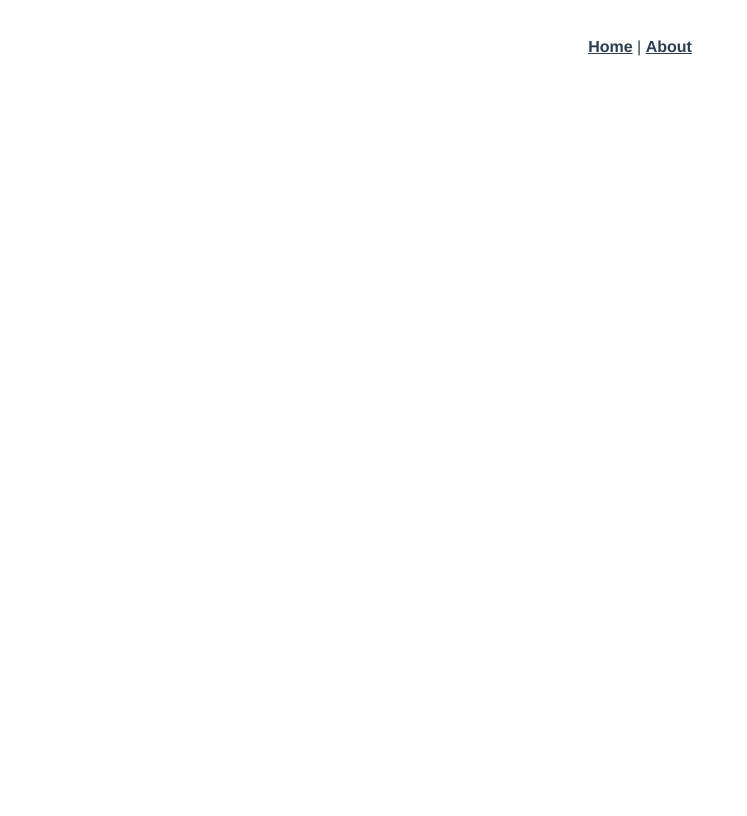
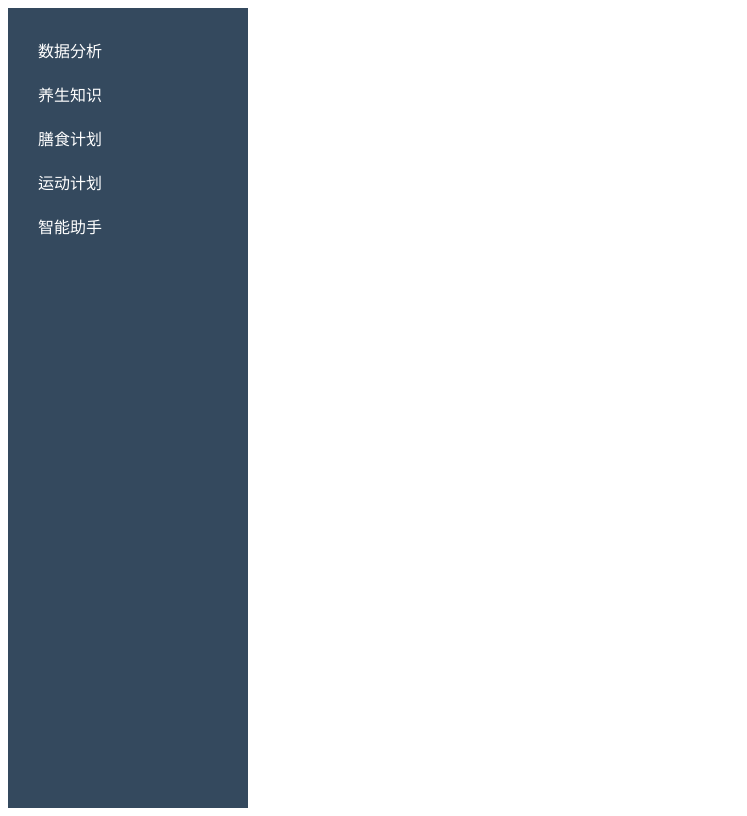
Before and after one commit to Ssuudaa/keepHealth, a Vue app: page /home in a window 1280 px wide. Shown: the whole page, without its empty margins (0-747 px from the left). Built offline with nearby package versions, Linux system fonts and the light colour scheme.

Commit message:
初始化项目

```diff
--- a/src/App.vue
+++ b/src/App.vue
@@ -1,31 +1,3 @@
 <template>
-  <div id="app">
-    <div id="nav">
-      <router-link to="/">Home</router-link> |
-      <router-link to="/about">About</router-link>
-    </div>
-    <router-view />
-  </div>
+  <router-view></router-view>
 </template>
-
-<style>
-#app {
-  font-family: "Avenir", Helvetica, Arial, sans-serif;
-  -webkit-font-smoothing: antialiased;
-  -moz-osx-font-smoothing: grayscale;
-  text-align: center;
-  color: #2c3e50;
-}
-#nav {
-  padding: 30px;
-}
-
-#nav a {
-  font-weight: bold;
-  color: #2c3e50;
-}
-
-#nav a.router-link-exact-active {
-  color: #42b983;
-}
-</style>
--- a/src/main.js
+++ b/src/main.js
@@ -1,10 +1,10 @@
 import Vue from "vue";
 import App from "./App.vue";
-import router from "./router";
+import router from "./router"; // 这里引入 router.js
 
 Vue.config.productionTip = false;
 
 new Vue({
   router,
-  render: h => h(App)
+  render: (h) => h(App),
 }).$mount("#app");
--- a/src/router.js
+++ b/src/router.js
@@ -1,6 +1,13 @@
 import Vue from "vue";
 import Router from "vue-router";
 import Home from "./views/Home.vue";
+import DataAnalysis from "./views/DataAnalysis.vue";
+import HealthKnowledge from "./views/HealthKnowledge.vue";
+import MealPlan from "./views/MealPlan.vue";
+import ExercisePlan from "./views/ExercisePlan.vue";
+import SmartAssistant from "./views/SmartAssistant.vue";
+import Landing from "./views/Landing.vue";
+
 
 Vue.use(Router);
 
@@ -8,19 +15,17 @@ export default new Router({
   mode: "history",
   base: process.env.BASE_URL,
   routes: [
+    { path: "/", component: Landing },
     {
-      path: "/",
-      name: "home",
-      component: Home
+      path: "/home",
+      component: Home,
+      children: [
+        { path: "data", component: DataAnalysis },
+        { path: "knowledge", component: HealthKnowledge },
+        { path: "meal", component: MealPlan },
+        { path: "exercise", component: ExercisePlan },
+        { path: "assistant", component: SmartAssistant },
+      ],
     },
-    {
-      path: "/about",
-      name: "about",
-      // route level code-splitting
-      // this generates a separate chunk (about.[hash].js) for this route
-      // which is lazy-loaded when the route is visited.
-      component: () =>
-        import(/* webpackChunkName: "about" */ "./views/About.vue")
-    }
   ]
 });
--- a/src/views/Home.vue
+++ b/src/views/Home.vue
@@ -1,18 +1,43 @@
 <template>
   <div class="home">
-    <img alt="Vue logo" src="../assets/logo.png" />
-    <HelloWorld msg="Welcome to Your Vue.js App" />
+    <aside class="sidebar">
+      <router-link to="/home/data">数据分析</router-link>
+      <router-link to="/home/knowledge">养生知识</router-link>
+      <router-link to="/home/meal">膳食计划</router-link>
+      <router-link to="/home/exercise">运动计划</router-link>
+      <router-link to="/home/assistant">智能助手</router-link>
+    </aside>
+
+    <main class="content">
+      <router-view></router-view>
+    </main>
   </div>
 </template>
 
-<script>
-// @ is an alias to /src
-import HelloWorld from "@/components/HelloWorld.vue";
-
-export default {
-  name: "home",
-  components: {
-    HelloWorld
-  }
-};
-</script>
+<style scoped>
+.home {
+  display: flex;
+  height: 100vh;
+}
+.sidebar {
+  width: 200px;
+  background: #34495e;
+  color: white;
+  padding: 20px;
+  display: flex;
+  flex-direction: column;
+}
+.sidebar a {
+  color: white;
+  text-decoration: none;
+  padding: 10px;
+  display: block;
+}
+.sidebar a:hover {
+  background: #2c3e50;
+}
+.content {
+  flex: 1;
+  padding: 20px;
+}
+</style>
--- /dev/null
+++ b/src/views/Landing.vue
@@ -0,0 +1,43 @@
+<template>
+    <div class="landing">
+      <h1>欢迎来到 KeepHealthy</h1>
+      <p>您的健康管理助手</p>
+      <button @click="startExperience">立即体验</button>
+    </div>
+  </template>
+
+  <script>
+  export default {
+    methods: {
+      startExperience() {
+        this.$router.push("/home"); // 跳转到 Home 页面
+      },
+    },
+  };
+  </script>
+
+  <style scoped>
+  .landing {
+    display: flex;
+    flex-direction: column;
+    justify-content: center;
+    align-items: center;
+    height: 100vh;
+    background: linear-gradient(to right, #42b983, #2c3e50);
+    color: white;
+    text-align: center;
+  }
+  button {
+    margin-top: 20px;
+    padding: 10px 20px;
+    font-size: 18px;
+    color: white;
+    background: #ff9800;
+    border: none;
+    border-radius: 5px;
+    cursor: pointer;
+  }
+  button:hover {
+    background: #e68900;
+  }
+  </style>
```
Also changed, not shown: src/views/DataAnalysis.vue (added), src/views/ExercisePlan.vue (added), src/views/HealthKnowledge.vue (added), src/views/MealPlan.vue (added), src/views/SmartAssistant.vue (added).
